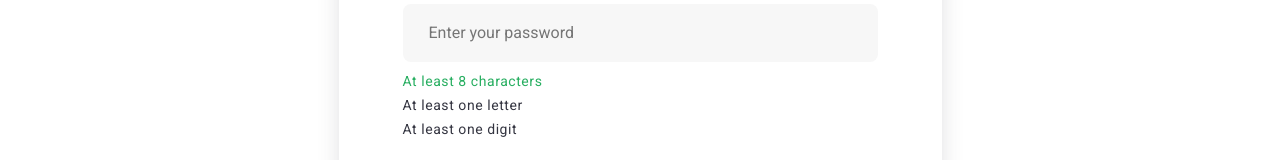
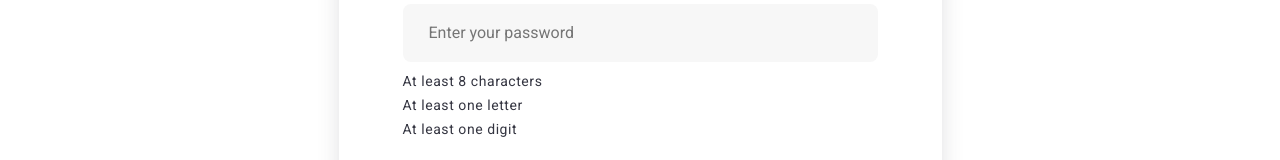
Before and after one commit to martaqh/registration-form, a React (Create React App) app: page / in a window 1280 px wide. Shown: the part 574-734 px from the top of the page. Built offline with nearby package versions, Linux system fonts and the light colour scheme; a web font is replaced by a local one.

Commit message:
Add password validation

```diff
--- a/src/components/pages/EmailAndPassword/EmailAndPassword.js
+++ b/src/components/pages/EmailAndPassword/EmailAndPassword.js
@@ -8,6 +8,7 @@ import { useState } from 'react';
 import { useDispatch } from 'react-redux';
 import { addUserData } from '../../../redux/userDataRedux';
 import { useNavigate } from 'react-router';
+//import clsx from 'clsx';
 
 
 const EmailAndPassword = () => {
@@ -34,6 +35,7 @@ const EmailAndPassword = () => {
 
     }
     console.log(email, password);
+
     return (
         <main>
             <PageTitle>Ahoy you!</PageTitle>
@@ -54,9 +56,21 @@ const EmailAndPassword = () => {
                         value={password}
                         onChange={e => setPassword(e.target.value)}
                     />
-                    <ValidationMessage className="valid">At least 8 characters</ValidationMessage>
-                    <ValidationMessage>At least one letter</ValidationMessage>
-                    <ValidationMessage>At least one digit</ValidationMessage>
+                    <ValidationMessage
+                        className={password.length >= 8 ? "valid" : null}
+                    >
+                        At least 8 characters
+                    </ValidationMessage>
+                    <ValidationMessage
+                        className={/[a-zA-Z]/.test(password) ? "valid" : null}
+                    >
+                        At least one letter
+                    </ValidationMessage>
+                    <ValidationMessage
+                        className={/\(|\)|\d{1}/.test(password) ? "valid" : null}
+                    >
+                        At least one digit
+                    </ValidationMessage>
                     <ButtonsSection href="/registration-final" onClick={handleSubmit}/>
                 </form>
             </FormCard>
```
